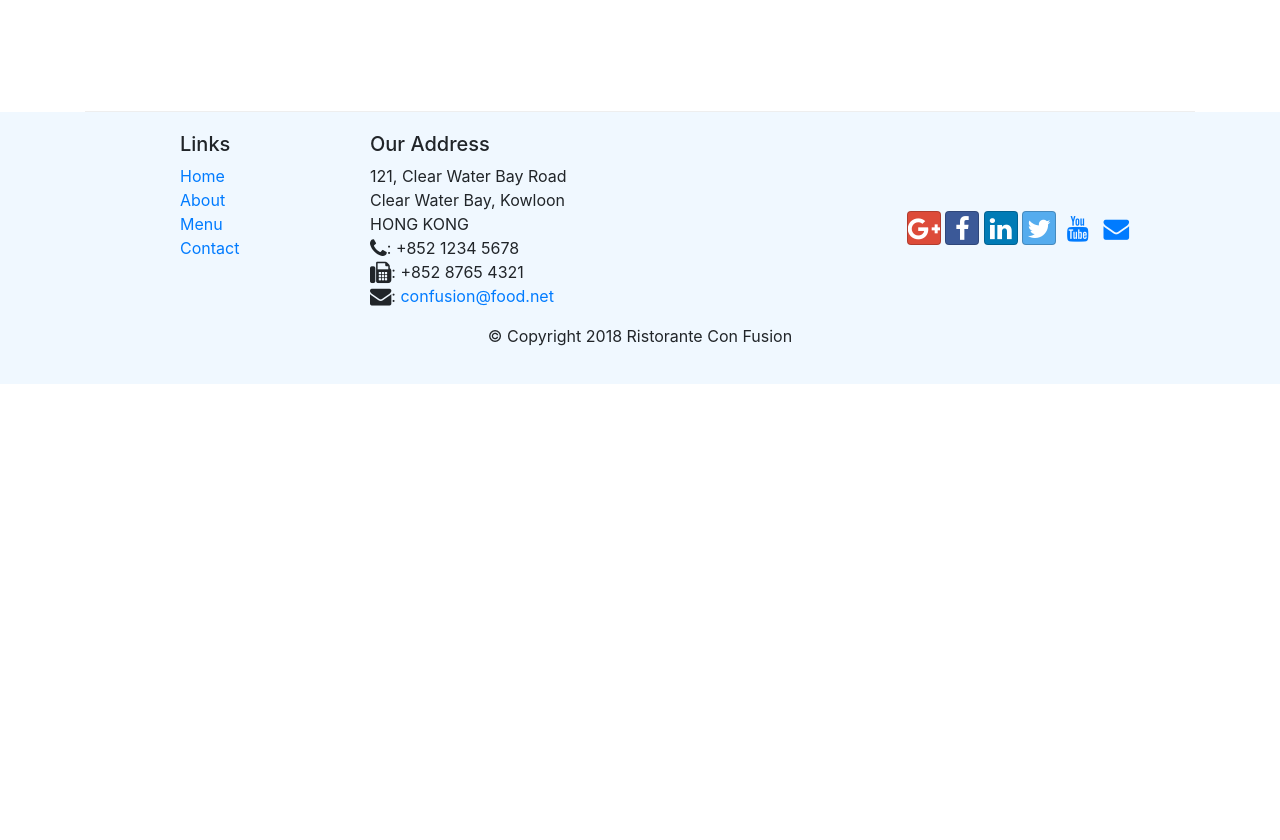
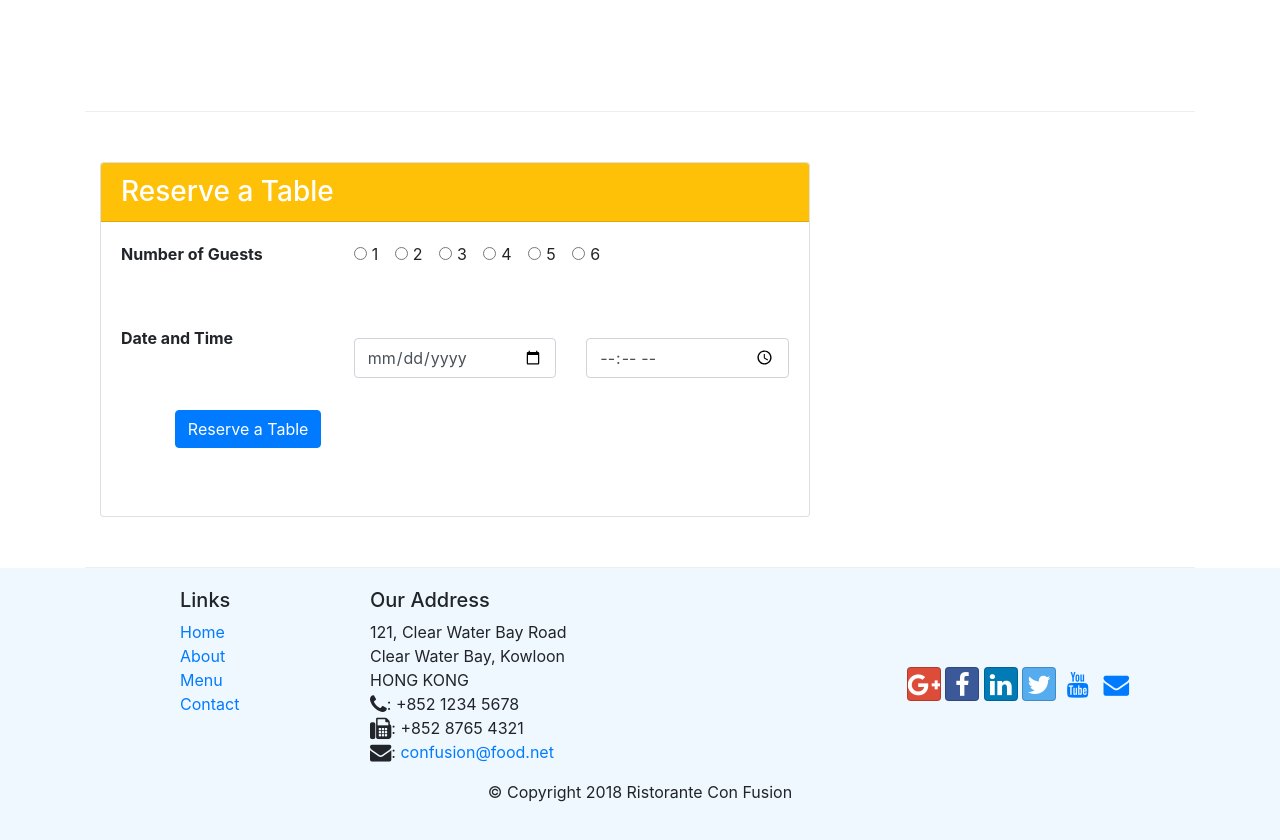
Before and after one commit to SaschaKubisch/conFusion, a website: page index.html in a window 1280 px wide. Shown: the part 1422-2262 px from the top of the page. Before the commit the page ends 1806 px from the top, so only its background shows below. Drawn offline with nearby package versions, Linux system fonts and the light colour scheme.

Commit message:
assignment2

```diff
--- a/index.html
+++ b/index.html
@@ -39,7 +39,15 @@
                     <h1>Ristorante con Fusion</h1>
                     <p>We take inspiration from the World's best cuisines, and create a unique fusion experience. Our lipsmacking creations will tickle your culinary senses!</p>
                 </div>
-                <div class="col-12 col-sm">
+                <div class="col-12 col-sm-3 align-self-center">
+                    <img src="img/logo.png" class="img-fluid">
+                </div>
+                <div class="col-12 col-sm-3 align-self-center">
+                    <a href="#reserve">
+                        <button type="button" class="btn-sm btn-warning">
+                            Reserve a Table
+                        </button>
+                    </a>
                 </div>
             </div>
         </div>
@@ -55,7 +63,8 @@
                     <img class="d-flex mr-3 img-thumbnail align-self-center"
                     src="img/uthappizza.png" alt="uthappizza">
                         <div class="media-body">
-                         <h2 class="mt-0">Uthappizza</h2>
+                         <h2 class="mt-0">Uthappizza<span class="badge badge-danger ml-2 mr-auto">HOT</span>
+                        <span class="badge badge-pill badge-secondary">$4.99</span> </h2>
                     <p class= "d-none d-sm-block">A unique combination of Indian Uthappam (pancake) and Italian pizza, topped with Cerignola olives, ripe vine cherry tomatoes, Vidalia onion, Guntur chillies and Buffalo Paneer.</p>
                  </div>
                 </div>
@@ -68,8 +77,14 @@
                 <h3>This Month's Promotions</h3>
             </div>
             <div class="col col-sm col-md">
-                <h2>Weekend Grand Buffet</h2>
-                <p class= "d-none d-sm-block">Featuring mouthwatering combinations with a choice of five different salads, six enticing appetizers, six main entrees and five choicest desserts. Free flowing bubbly and soft drinks. All for just $19.99 per person </p>
+                <div class="media">
+                    <div class="media-body">
+                        <h2>Weekend Grand Buffet<span class="badge badge-danger ml-2 mr-auto">NEW</span></h2>
+                        <p class= "d-none d-sm-block">Featuring mouthwatering combinations with a choice of five different salads, six enticing appetizers, six main entrees and five choicest desserts. Free flowing bubbly and soft drinks. All for just $19.99 per person </p>
+                    </div>
+                    <img class="d-flex mr-3 img-thumbnail align-self-center"
+                    src="img/buffet.png" alt="uthappizza">
+                </div>
             </div>
         </div>
 
@@ -90,6 +105,72 @@
 
             </div>
         </div>
+
+        <div id="reserve" class="row row-content align-items-center">
+            <div class="col-12 col-sm-8">
+                    <div class="card">
+                        <h3 class="card-header bg-warning text-white">Reserve a Table</h3>
+                        <div class="card-body">
+                            <dl class="row">
+                                <dl class="column col-12 col-sm-4">
+                                    <p><strong>Number of Guests</strong></p>
+                                </dl>
+                                <dl class="column col-12 col-sm-8">
+                                    <div class="form-check form-check-inline">
+                                        <input class="form-check-input" type="radio" name="inlineRadioOptions" id="inlineRadio1" value="option1">
+                                        <label class="form-check-label" for="inlineRadio1">1</label>
+                                      </div>
+                                      <div class="form-check form-check-inline">
+                                        <input class="form-check-input" type="radio" name="inlineRadioOptions" id="inlineRadio2" value="option2">
+                                        <label class="form-check-label" for="inlineRadio2">2</label>
+                                      </div>
+                                      <div class="form-check form-check-inline">
+                                        <input class="form-check-input" type="radio" name="inlineRadioOptions" id="inlineRadio3" value="option3">
+                                        <label class="form-check-label" for="inlineRadio3">3</label>
+                                      </div>
+                                      <div class="form-check form-check-inline">
+                                        <input class="form-check-input" type="radio" name="inlineRadioOptions" id="inlineRadio4" value="option4">
+                                        <label class="form-check-label" for="inlineRadio4">4</label>
+                                      </div>
+                                      <div class="form-check form-check-inline">
+                                        <input class="form-check-input" type="radio" name="inlineRadioOptions" id="inlineRadio5" value="option5">
+                                        <label class="form-check-label" for="inlineRadio5">5</label>
+                                      </div>
+                                      <div class="form-check form-check-inline">
+                                        <input class="form-check-input" type="radio" name="inlineRadioOptions" id="inlineRadio6" value="option6">
+                                        <label class="form-check-label" for="inlineRadio6">6</label>
+                                      </div>
+                                </dl>
+                            </dl>
+                            <dl class="row align-self-center">
+                                <dl class="column col-12 col-sm-4 align-self-center">
+                                    <p><strong>Date and Time</strong></p>
+                                 </dl>
+                                <dl class="column col-12 col-sm-4 align-self-center">
+                                    <label for="date" class="col-md-2 col-form-label"></label>
+                                    <input type="date" class="form-control" id="date" name="date" placeholder="Date">
+                                </dl>
+                                <dl class="column col-12 col-sm-4 align-self-center">
+                                    <label for="time" class="col-md-2 col-form-label"></label>
+                                    <input type="time" class="form-control" id="time" name="time" placeholder="Time">
+                                </dl>
+                            </dl>
+                            <dl class="row">
+                                <div class="form-group row">
+                                    <dl class="column col-4 ">
+                                     </dl>
+                                     <dl class="column col-8 align-self-center ">
+                                            <button type="submit" class="btn btn-primary">
+                                                Reserve a Table
+                                            </button>
+                                     </dl>
+                                </div>
+                            </dl>
+                        </div>
+                    </div>
+            </div>
+        </div>
+
     </div>
 
     <footer class="footer">
```
